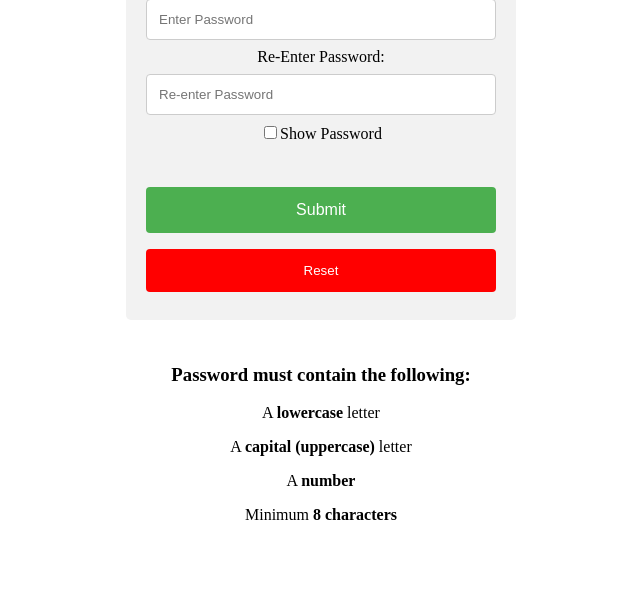
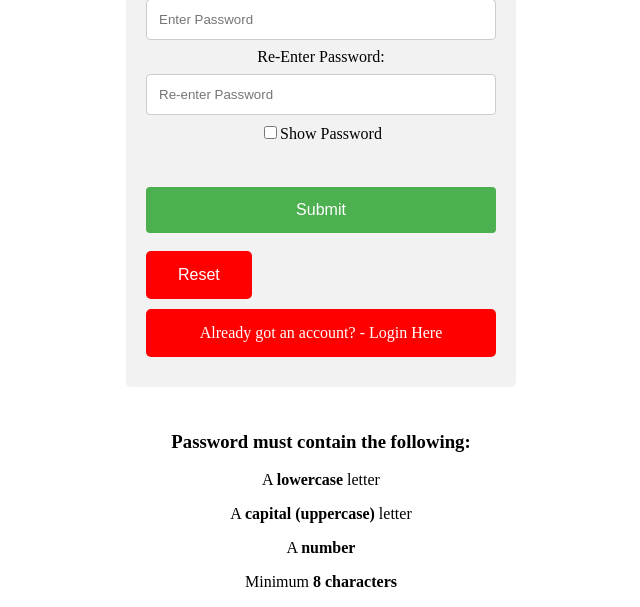
Before and after one commit to gabrielhj17/LoveJoy, a PHP site: page /lovejoy/register.html in a window 1280 px wide. Shown: the part 631-1238 px from the top of the page, without its empty margins (319-959 px from the left). Before the commit the page ends 1151 px from the top, so only its background shows below. Run offline with PHP 8.4, Linux system fonts and the light colour scheme; some libraries are stand-ins or nearby versions.

Commit message:
Email verification link now opens in a new tab, update button styling

```diff
--- a/emailConfig.php
+++ b/emailConfig.php
@@ -30,7 +30,7 @@ function sendVerificationEmail($to, $fname, $verification_token) {
             <h2>Hello $fname,</h2>
             <p>Thank you for registering with LoveJoy!</p>
             <p>Please click the button below to verify your email address:</p>
-            <p><a href='$verification_link' style='background-color: #4CAF50; color: white; padding: 10px 20px; text-decoration: none; border-radius: 5px;'>Verify Email</a></p>
+            <p><a href='$verification_link' target='_blank' style='background-color: #4CAF50; color: white; padding: 10px 20px; text-decoration: none; border-radius: 5px;'>Verify Email</a></p>
             <p>Or copy this link: $verification_link</p>
             <p>If you did not create this account, please ignore this email.</p>
             <p>Best regards,<br>LoveJoy Team</p>
--- a/register.html
+++ b/register.html
@@ -58,6 +58,7 @@
                 data-callback='onSubmit'
                 data-action='submit'>Submit</button><br>
                 <input type="reset" value="Reset">
+                <a href="login.html" class="button">Already got an account? - Login Here</a>
             </form>
         </div>
 
--- a/styles.css
+++ b/styles.css
@@ -7,7 +7,7 @@ h1 {
     margin-top: 20px;
 }
 
-.button {
+.button, input[type=reset] {
   background-color: red;
   border: none;
   color: white;
@@ -83,16 +83,6 @@ input[type=submit] {
   border-radius: 4px;
   cursor: pointer;
 }
-input[type=reset] {
-  width: 100%;
-  background-color: #FF0000;
-  color: white;
-  padding: 14px;
-  margin: 8px 0;
-  border: none;
-  border-radius: 4px;
-  cursor: pointer;
-}
 
 input[type=submit]:hover {
   background-color: #45a049;
```
